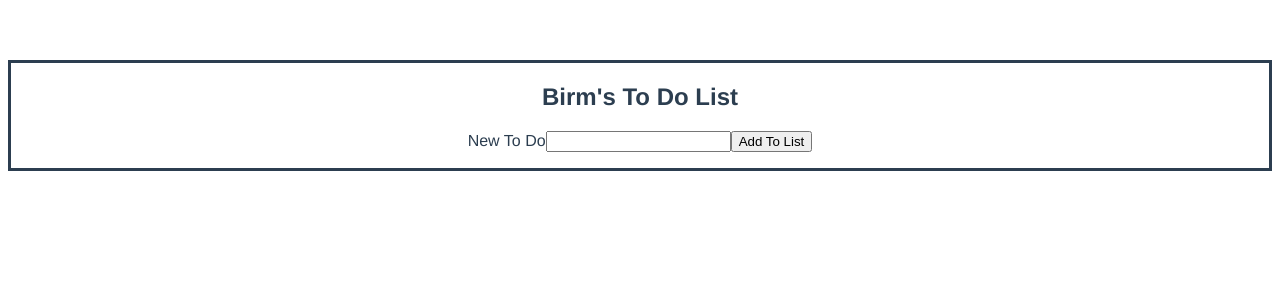
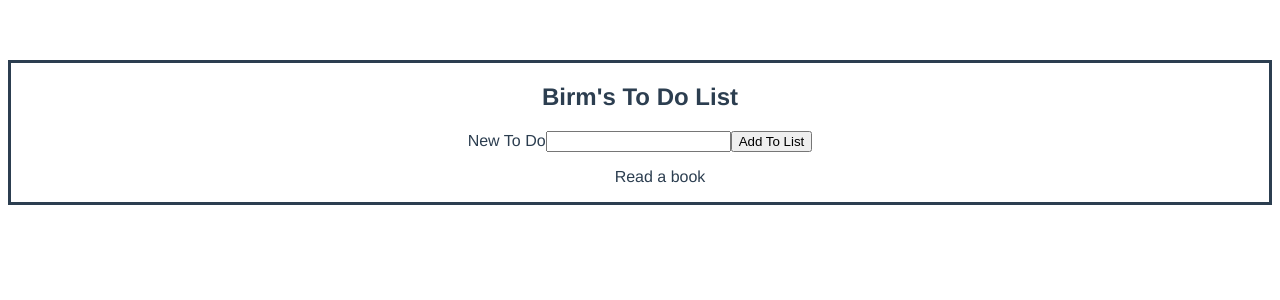
Before and after one commit to waiscodes/Vue-tdl-localstorage, a Vue app: page / in a window 1280 px wide. Shown: the top 300 px of the page. Built offline with nearby package versions, Linux system fonts and the light colour scheme.

Commit message:
displayed to do list in the ul

```diff
--- a/src/components/ToDoList.vue
+++ b/src/components/ToDoList.vue
@@ -13,7 +13,9 @@
       <input type="submit" value="Add To List" />
     </form>
     <ul>
-      <li></li>
+      <li v-for="(item, index) in toDos" :key="index">
+        {{ item.content }}
+      </li>
     </ul>
   </div>
 </template>
```
